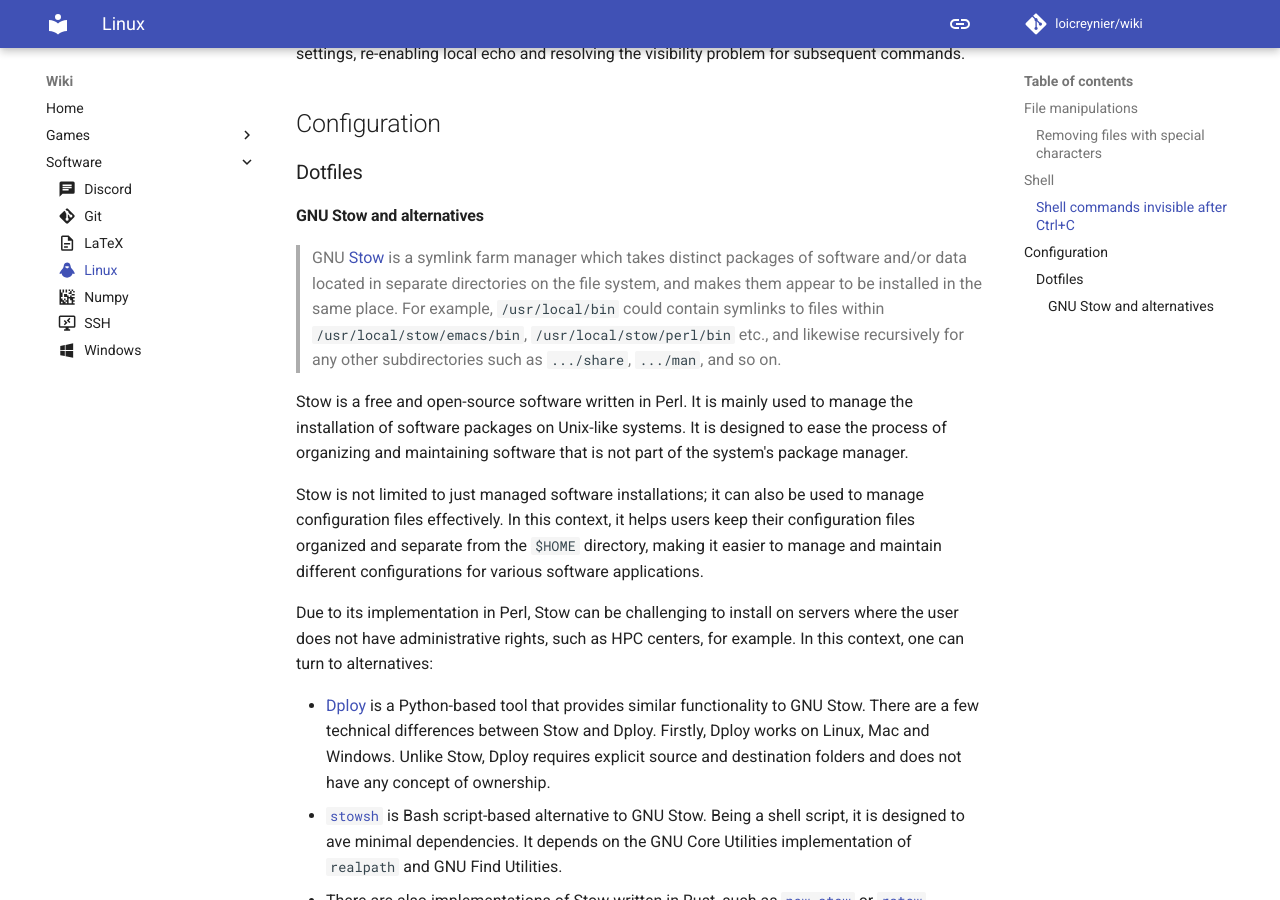
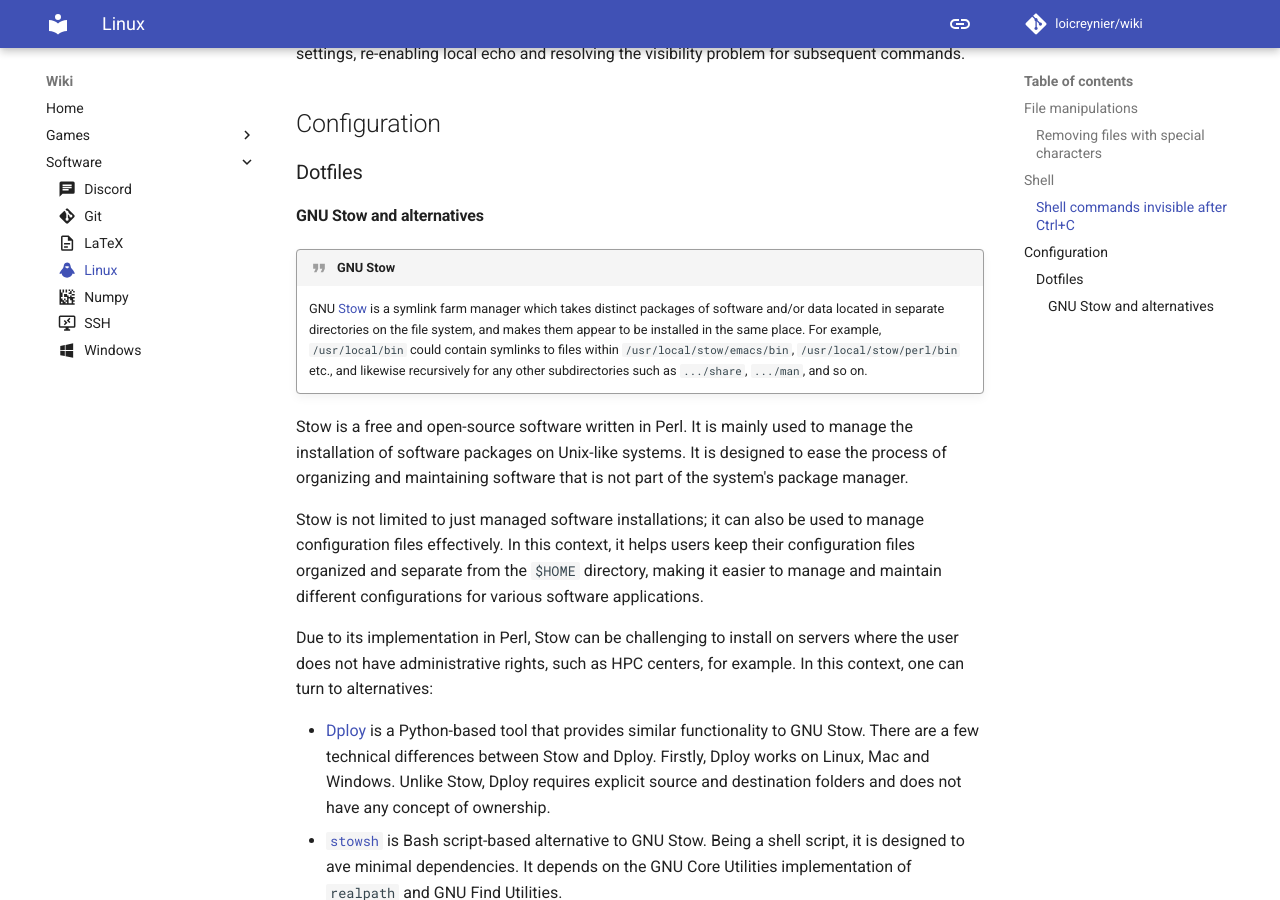
Before and after one commit to loicreynier/wiki, an MkDocs documentation site: the page built from docs/software/linux.md, in a window 1280 px wide and 900 px high, scrolled down 1093 px. Built offline with MkDocs 1.6.1 and Material for MkDocs 9.7.7, drawn with Linux system fonts in a browser that asks for light colours; comment, search, counter and statistics services are not loaded.

Commit message:
docs(linux): use admonition instead of OG Markdown quotes

```diff
--- a/docs/software/linux.md
+++ b/docs/software/linux.md
@@ -67,13 +67,15 @@
 
 #### GNU Stow and alternatives
 
-> GNU [Stow] is a symlink farm manager which takes distinct packages
-> of software and/or data located in separate directories on the file system,
-> and makes them appear to be installed in the same place.
-> For example, `/usr/local/bin` could contain symlinks to files
-> within `/usr/local/stow/emacs/bin`, `/usr/local/stow/perl/bin` etc.,
-> and likewise recursively for any other subdirectories such as
-> `.../share`, `.../man`, and so on.
+!!! Quote "GNU Stow"
+
+    GNU [Stow] is a symlink farm manager which takes distinct packages
+    of software and/or data located in separate directories on the file system,
+    and makes them appear to be installed in the same place.
+    For example, `/usr/local/bin` could contain symlinks to files
+    within `/usr/local/stow/emacs/bin`, `/usr/local/stow/perl/bin` etc.,
+    and likewise recursively for any other subdirectories such as
+    `.../share`, `.../man`, and so on.
 
 Stow is a free and open-source software written in Perl.
 It is mainly used to manage the installation of software packages
@@ -110,6 +112,8 @@
   such as [`new-stow`](https://github.com/adam-gaia/new-stow)
   or [`rstow`](https://github.com/qboileau/rstow).
 
+<!-- markdownlint-disable MD053 -->
+
 [Stow]: https://www.gnu.org/software/stow/
 [Dploy]: https://github.com/arecarn/dploy
 [stowsh]: https://github.com/mikepqr/stowsh
```
